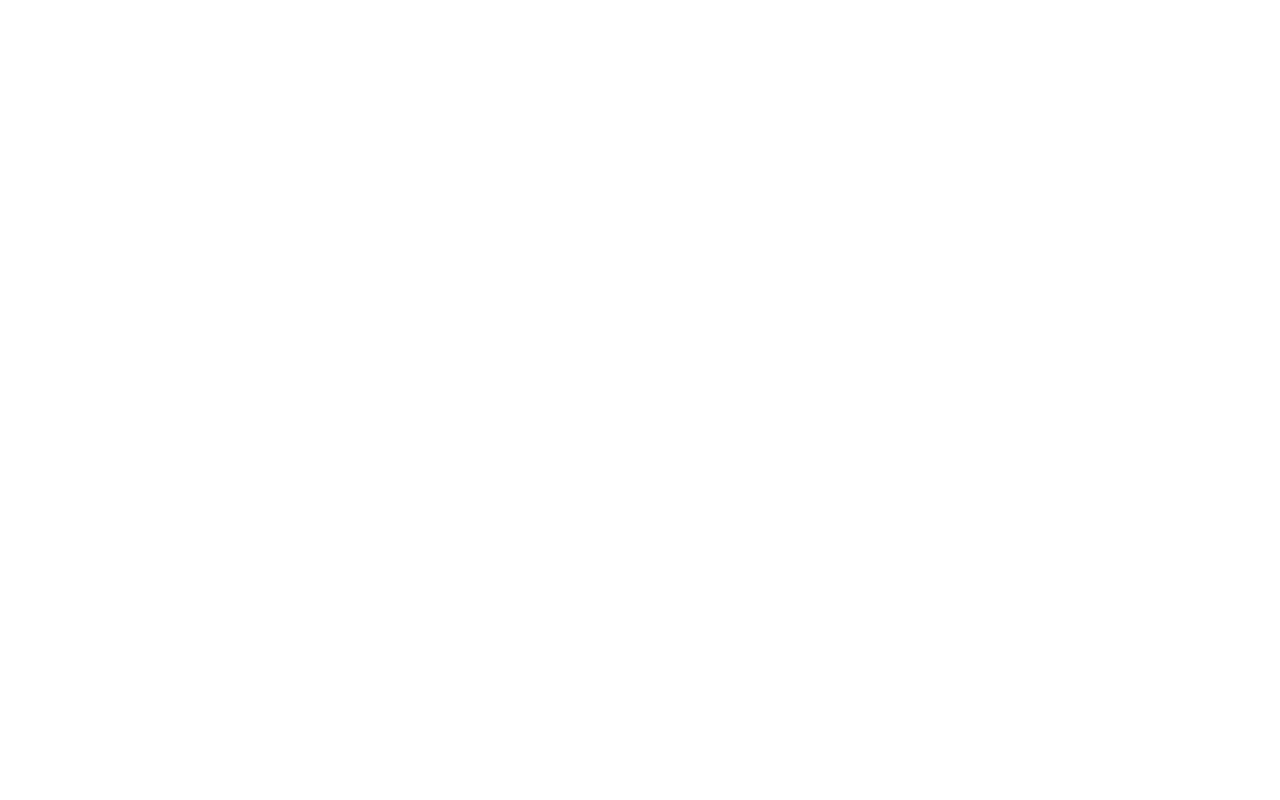
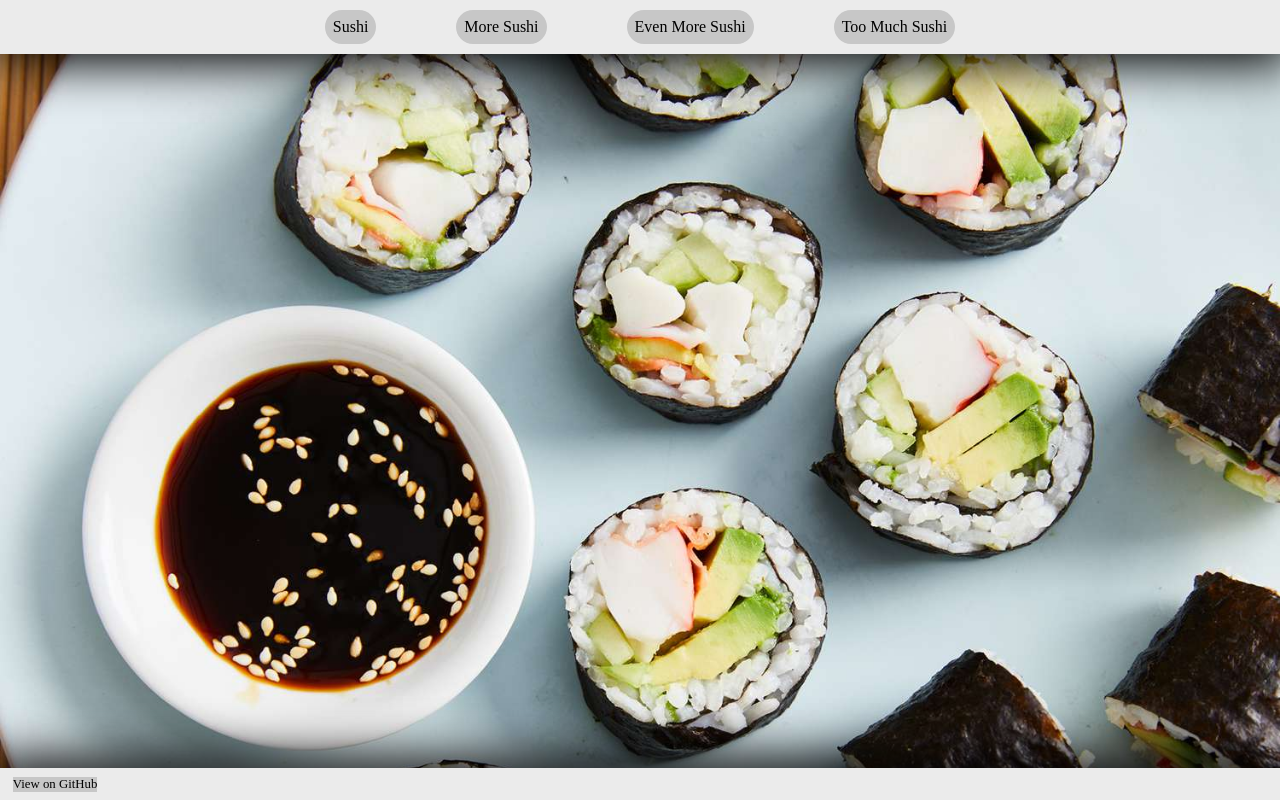
Before and after one commit to mauiman77/mock-restaurant, a website built with webpack: page dist/index.html in a window 1280 px wide. Built offline with nearby package versions, Linux system fonts and the light colour scheme.

Commit message:
Create mockup layout

```diff
--- /dev/null
+++ b/style.css
@@ -0,0 +1,53 @@
+html, body, .content {
+    height: 100%;
+    margin: 0;
+}
+
+.content {
+    display: grid;
+    grid-template-rows: 3.4rem 1fr 2rem;
+}
+
+.header {
+    grid-row: 1/2;
+    background-color: rgb(235, 235, 235);
+    box-shadow: 0px 0px 50px 10px black;
+    z-index: 1;
+    display: flex;
+    justify-content: center;
+    align-items: center;
+    gap: 5rem;
+}
+
+.header .placeholder {
+    background-color: rgb(199, 199, 199);
+    padding: 0.5rem;
+    border-radius: 400rem;
+}
+
+.header .placeholder:hover {
+    background-color: rgb(169, 196, 187);
+}
+
+.main {
+    grid-row: 2/3;
+    background-color: bisque;
+    background-image: url('background.jpg');
+    background-repeat: no-repeat;
+    background-size: cover;
+}
+
+.footer {
+    grid-row: 3/4;
+    background-color: rgb(235, 235, 235);
+    box-shadow: 0px 0px 50px 10px black;
+    display: flex;
+    justify-content: flex-start;
+    align-items: center;
+}
+
+.footer .placeholder {
+    background-color:rgb(199, 199, 199);
+    margin-left: 1%;
+    font-size: 0.8rem;
+}
```
Also changed, not shown: background.jpg (added), dist/index.html.
